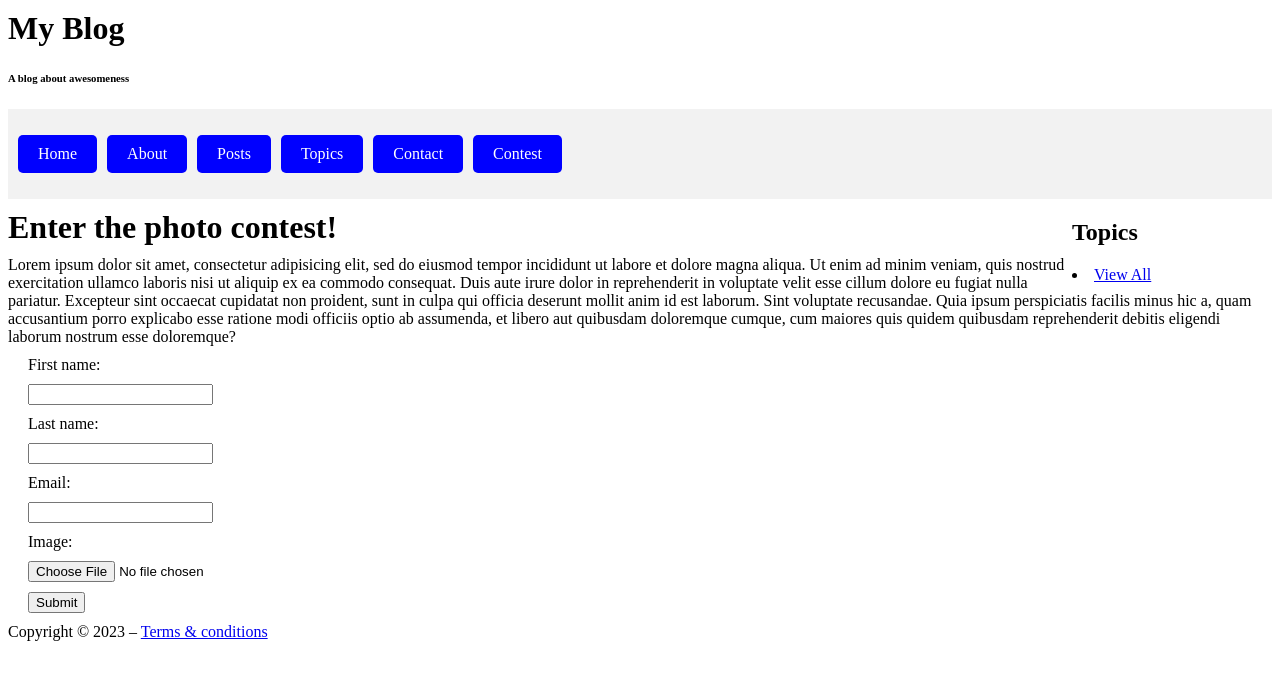
After one commit to bruce18chen/Assginment_6, a Django app: page /contest/ in a window 1280 px wide. The commit adds this page. Shown: the top 680 px of the page. Run offline with Django 4.2, Linux system fonts and the light colour scheme.

Commit message:
assignment 5
version 1

```diff
--- /dev/null
+++ b/blog/forms.py
@@ -0,0 +1,9 @@
+# In forms.py
+
+from django import forms
+from .models import ContestEntry
+
+class ContestEntryForm(forms.ModelForm):
+    class Meta:
+        model = ContestEntry
+        fields = ['first_name', 'last_name', 'email', 'image']
--- a/blog/models.py
+++ b/blog/models.py
@@ -27,6 +27,16 @@ class Post(models.Model):
     def __str__(self):
         return self.title
 
+class ContestEntry(models.Model):
+    first_name = models.CharField(max_length=255, null=True)
+    last_name = models.CharField(max_length=255, null=True)
+    email = models.EmailField()
+    image = models.ImageField(upload_to='uploads/')
+    created_at = models.DateTimeField(auto_now_add=True)
+    updated_at = models.DateTimeField(auto_now=True)
+
+    def __str__(self):
+        return f'{self.first_name} {self.last_name}'
 
 
 # other model code...
--- a/blog/templates/base.html
+++ b/blog/templates/base.html
@@ -45,6 +45,7 @@
         <li><a href="{% url 'posts' %}">Posts</a></li>
         <li><a href="{% url 'topic-list' %}">Topics</a> </li>
         <li><a href="{% url 'contact' %}">Contact</a></li>
+        <li><a href="{% url 'contest' %}">Contest</a></li>
     </ul>
 </header>
 
--- /dev/null
+++ b/blog/templates/contest.html
@@ -0,0 +1,44 @@
+{% extends "base.html" %}
+
+{% block content %}
+    <style>
+        /* Adding basic CSS styling */
+        form, p, h1 {
+            margin-left: 20px;
+        }
+
+        form input, form button, p, h1 {
+            display: block;
+            margin: 10px 0;
+        }
+    </style>
+
+    <h1>Enter the photo contest! </h1>
+    <p>Lorem ipsum dolor sit amet, consectetur adipisicing elit, sed do eiusmod tempor incididunt ut
+    labore et dolore magna aliqua. Ut enim ad minim veniam, quis nostrud exercitation ullamco
+    laboris nisi ut aliquip ex ea commodo consequat. Duis aute irure dolor in reprehenderit in
+    voluptate velit esse cillum dolore eu fugiat nulla pariatur. Excepteur sint occaecat cupidatat
+    non proident, sunt in culpa qui officia deserunt mollit anim id est laborum.
+    Sint voluptate recusandae. Quia ipsum perspiciatis facilis minus hic a, quam accusantium
+    porro explicabo esse ratione modi officiis optio ab assumenda, et libero aut quibusdam
+    doloremque cumque, cum maiores quis quidem quibusdam reprehenderit debitis eligendi
+    laborum nostrum esse doloremque?</p>
+
+  <form enctype="multipart/form-data" method="post">
+    {% csrf_token %}
+    {{ form.first_name.errors }}
+    {{ form.first_name.label_tag }} {{ form.first_name }}
+
+    {{ form.last_name.errors }}
+    {{ form.last_name.label_tag }} {{ form.last_name }}
+
+    {{ form.email.errors }}
+    {{ form.email.label_tag }} {{ form.email }}
+
+    {{ form.image.errors }}
+    {{ form.image.label_tag }} {{ form.image }}
+
+    <button type="submit">Submit</button>
+</form>
+
+{% endblock %}
--- a/blog/urls.py
+++ b/blog/urls.py
@@ -9,4 +9,5 @@ urlpatterns = [
     path('terms/', views.terms_and_conditions, name='terms-and-conditions'),
     path('topics/', views.TopicListView.as_view(), name='topic-list'),
     path('topics/<slug:slug>/', views.TopicDetailView.as_view(), name='topic-detail'),
+    path('contest/', views.contest, name='contest'),
 ]
--- a/blog/views.py
+++ b/blog/views.py
@@ -6,6 +6,21 @@ from django.views.generic.detail import DetailView
 from . import models
 from django.shortcuts import render
 from .models import Post
+from .forms import ContestEntryForm
+
+# In views.py
+
+
+
+def contest(request):
+    if request.method == 'POST':
+        form = ContestEntryForm(request.POST, request.FILES)
+        if form.is_valid():
+            form.save()
+    else:
+        form = ContestEntryForm()
+    return render(request, 'contest.html', {'form': form})
+
 
 class HomeView(TemplateView):
     template_name = 'home.html'
```
Also changed, not shown: blog/admin.py (+8 -0 lines), blog/migrations/0004_contestentry.py (added), blog/migrations/0005_rename_submission_date_contestentry_created_at_and_more.py (added), contest_entries/w-3.png (added), db.sqlite3, uploads/2.png (added).
